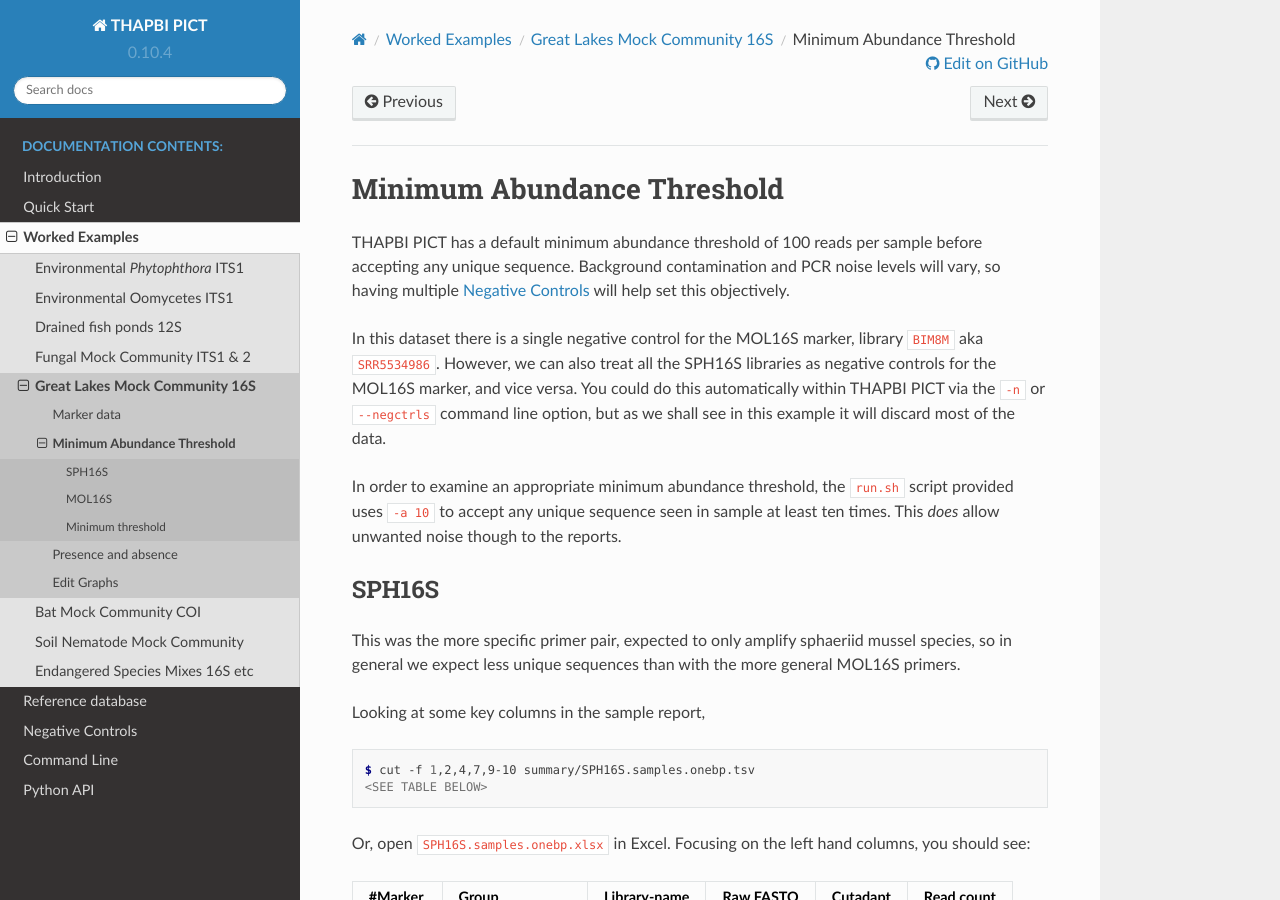
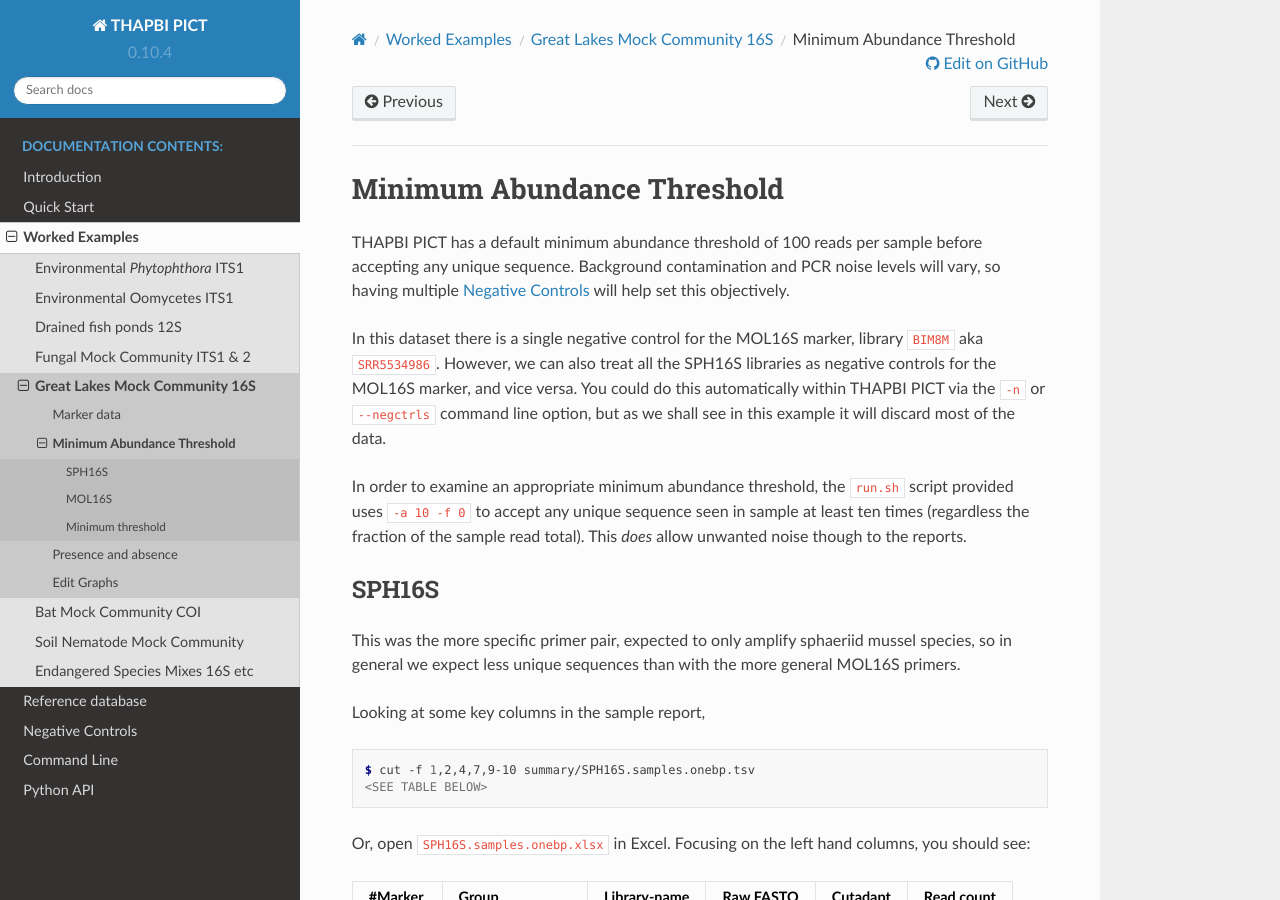
Before and after one commit to peterjc/thapbi-pict, a Sphinx documentation site: the page built from docs/examples/great_lakes/abundance.rst, in a window 1280 px wide and 900 px high. Built offline with Sphinx 7.4.7 and the Read the Docs theme 2.0.0, drawn with Linux system fonts in a browser that asks for light colours; pages that are not in the unit, such as notebooks, are missing from menus.

Commit message:
Add -f 0 to great_lakes example

```diff
--- a/docs/examples/great_lakes/abundance.rst
+++ b/docs/examples/great_lakes/abundance.rst
@@ -14,8 +14,9 @@ You could do this automatically within THAPBI PICT via the ``-n`` or
 will discard most of the data.
 
 In order to examine an appropriate minimum abundance threshold, the ``run.sh``
-script provided uses ``-a 10`` to accept any unique sequence seen in sample at
-least ten times. This *does* allow unwanted noise though to the reports.
+script provided uses ``-a 10 -f 0`` to accept any unique sequence seen in
+sample at least ten times (regardless the fraction of the sample read total).
+This *does* allow unwanted noise though to the reports.
 
 SPH16S
 ------
```
Also changed, not shown: 1 other file.
